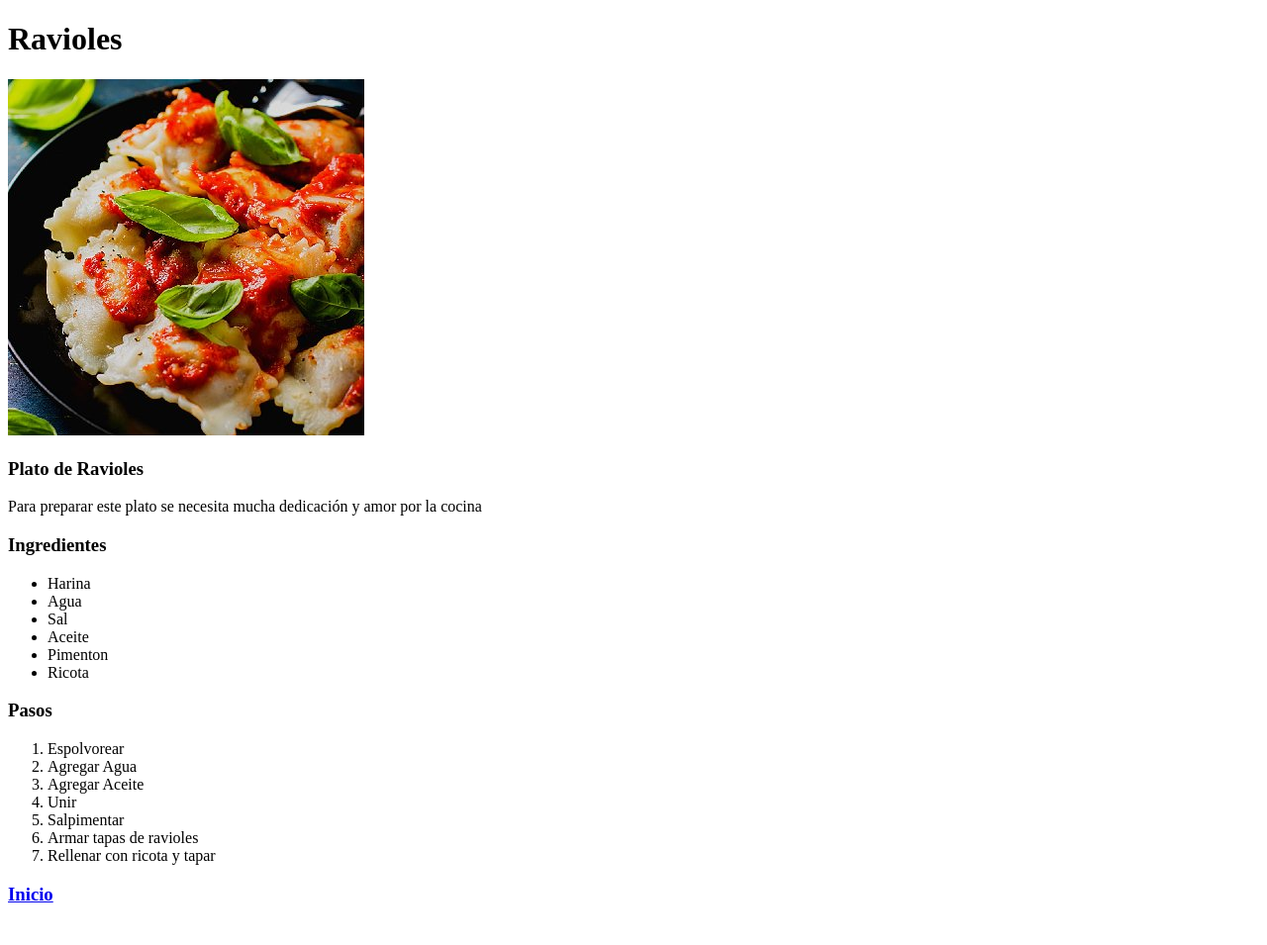
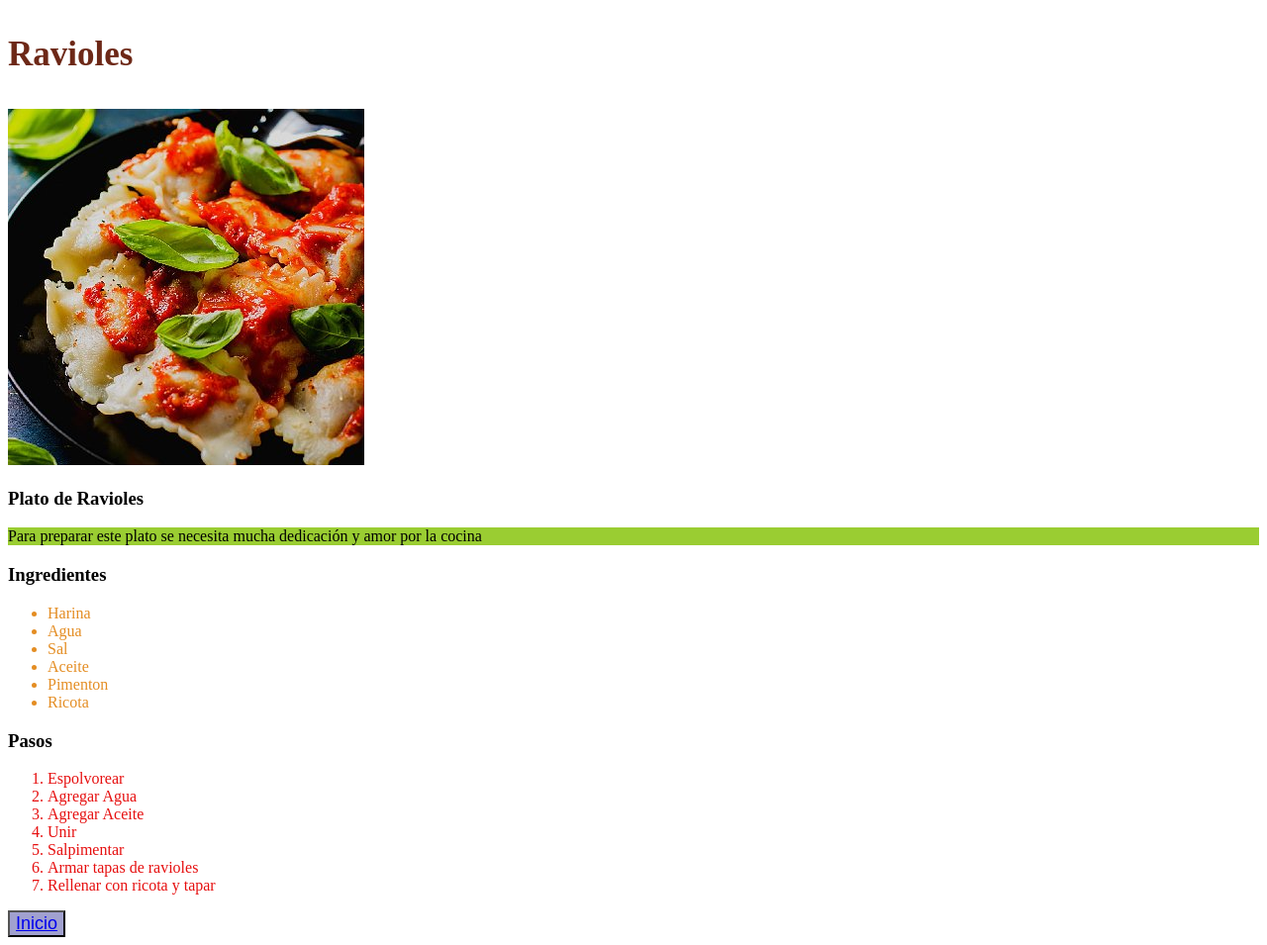
Before and after one commit to gustyhub/odin-recipes, a plain HTML site: page recipes/ravioles.html in a window 1280 px wide. Shown: the whole page at 99% size. Before the commit the page ends 934 px from the top, so only its background shows below. Drawn offline with Linux system fonts and the light colour scheme.

Commit message:
Aplicar estilos CCS aprendidos
Aquí aplicamos los estilos de CCS aprendidos en las clases
Falta profundizar y seguir aprendiendo

```diff
--- a/recipes/ravioles.html
+++ b/recipes/ravioles.html
@@ -5,15 +5,16 @@
     <meta http-equiv="X-UA-Compatible" content="IE=edge">
     <meta name="viewport" content="width=device-width, initial-scale=1.0">
     <title>Document</title>
+    <link rel="stylesheet" href="../styles.css">
 </head>
 <body>
-    <h1>Ravioles</h1>
+    <p class="titulo">Ravioles</p>
 
     <img src="img/ravioles.jpeg" alt="Plato Ravioles">
     <h3>Plato de Ravioles</h3>
-    <p>Para preparar este plato se necesita mucha dedicación y amor por la cocina</p>
+    <p class="descripcionplato">Para preparar este plato se necesita mucha dedicación y amor por la cocina</p>
     <h3>Ingredientes</h3>
-    <ul>
+    <ul class="ingredientes">
         <li>Harina</li>
         <li>Agua</li>
         <li>Sal</li>
@@ -22,7 +23,7 @@
         <li>Ricota</li>
     </ul>
     <h3>Pasos</h3>
-    <ol>
+    <ol class="pasos">
         <li>Espolvorear</li>
         <li>Agregar Agua</li>
         <li>Agregar Aceite</li>
@@ -31,7 +32,10 @@
         <li>Armar tapas de ravioles</li>
         <li>Rellenar con ricota y tapar</li>
     </ol>
-    <h3><a href="/home/cacaroto/Escritorio/repos/odin-recipes/index.html">Inicio</a></h3>
+
+    <button id="inicio">
+        <a href="/home/cacaroto/Escritorio/repos/odin-recipes/index.html">Inicio</a>
+    </button>
 
 </body>
 </html>
--- /dev/null
+++ b/styles.css
@@ -0,0 +1,31 @@
+
+.titulo {
+    color: rgb(109, 40, 23);
+    font-weight: bold;
+    font-size: 35px;
+}
+
+#ravioles#empanadas#tallarines {
+    background-color: antiquewhite;
+    color: rgb(56, 8, 8);
+    font-size: 18px;
+}
+
+#inicio {
+    background-color: rgb(161, 161, 207);
+    color: white;
+    font-size: 18px;
+}
+
+.ingredientes {
+    color: rgb(228, 141, 35);
+}
+
+.pasos {
+    color: rgb(230, 15, 15);
+}
+
+.descripcionplato {
+    color: black;
+    background-color: yellowgreen;
+}
```
Also changed, not shown: index.html (+14 -4 lines), recipes/empanadas.html (+9 -5 lines), recipes/tallarines.html (+9 -5 lines).
